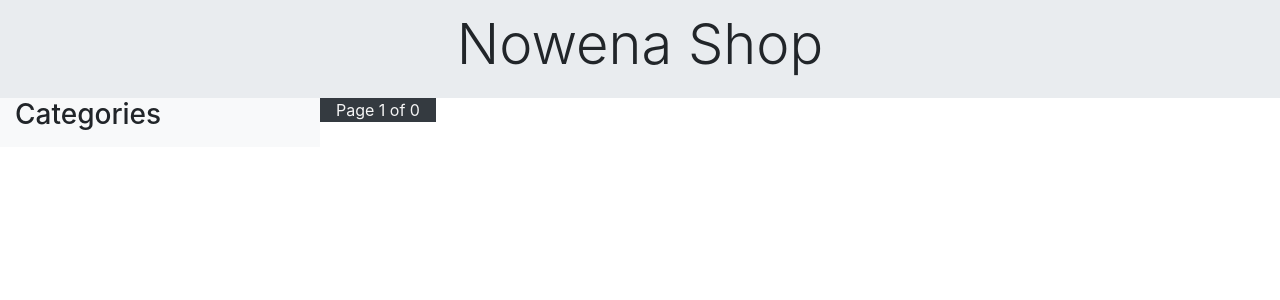
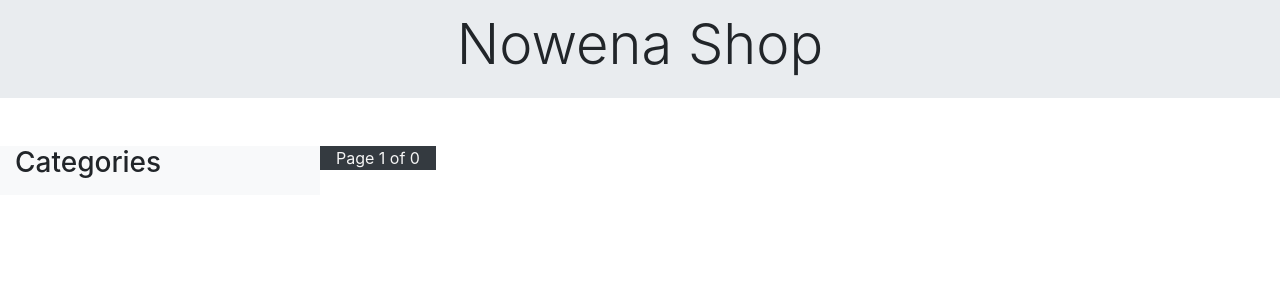
Before and after one commit to waking-eni/php-simple-ecommerce, a PHP site: page / in a window 1280 px wide. Shown: the part 30-330 px from the top of the page. Run offline with PHP 8.4, Linux system fonts and the light colour scheme; data that the repository does not hold is empty.

Commit message:
Update index.php

```diff
--- a/public/index.php
+++ b/public/index.php
@@ -34,7 +34,7 @@
 
 <!--wrapper-->
 <div class="container-fluid wrapper-container">
-    <div class="row row-wrapper">
+    <div class="row row-wrapper mt-5">
 
     <!--sidebar-->
     <?php
```
